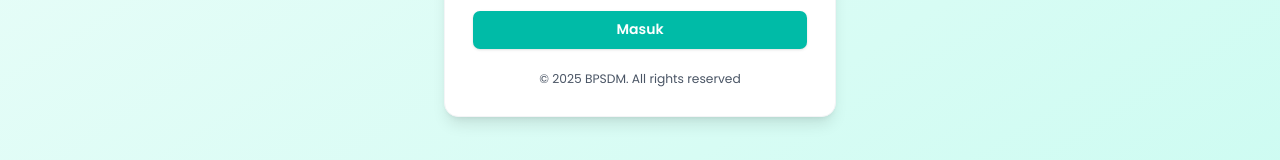
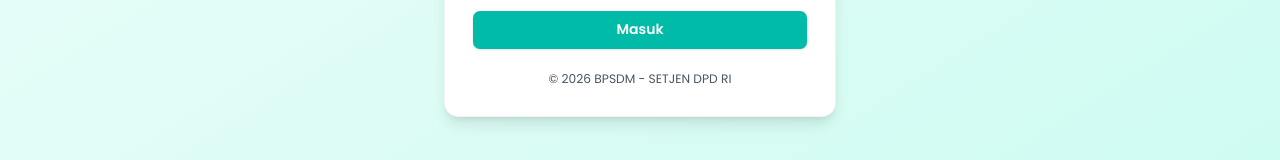
Before and after one commit to naufalirfani/simantap, a React (Vite) app: page /admin in a window 1280 px wide. Shown: the part 514-674 px from the top of the page. Built offline with nearby package versions, Linux system fonts and the light colour scheme; no server answers.

Commit message:
update copyright

```diff
--- a/src/components/Sidebar.jsx
+++ b/src/components/Sidebar.jsx
@@ -685,7 +685,7 @@ const Sidebar = () => {
 
         {/* Copyright stays fixed at bottom of sidebar */}
         <div className="sticky bottom-0 px-4 py-2 text-sm text-gray-400 text-center bg-transparent z-20">
-          © 2025 BPSDM. All rights reserved
+          &copy; 2026 BPSDM - SETJEN DPD RI
         </div>
       </div>
     </>
--- a/src/pages/AdminLogin.jsx
+++ b/src/pages/AdminLogin.jsx
@@ -170,7 +170,7 @@ const AdminLogin = () => {
           {/* Footer */}
           <div className="mt-6 text-center">
             <p className="text-sm text-gray-600 dark:text-gray-400">
-              © 2025 BPSDM. All rights reserved
+              &copy; 2026 BPSDM - SETJEN DPD RI
             </p>
           </div>
         </div>
```
